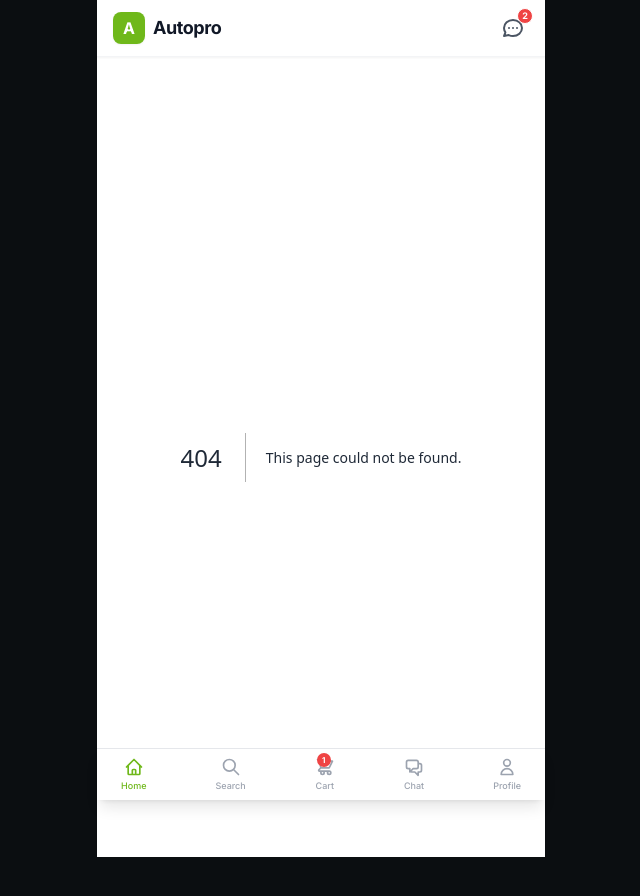
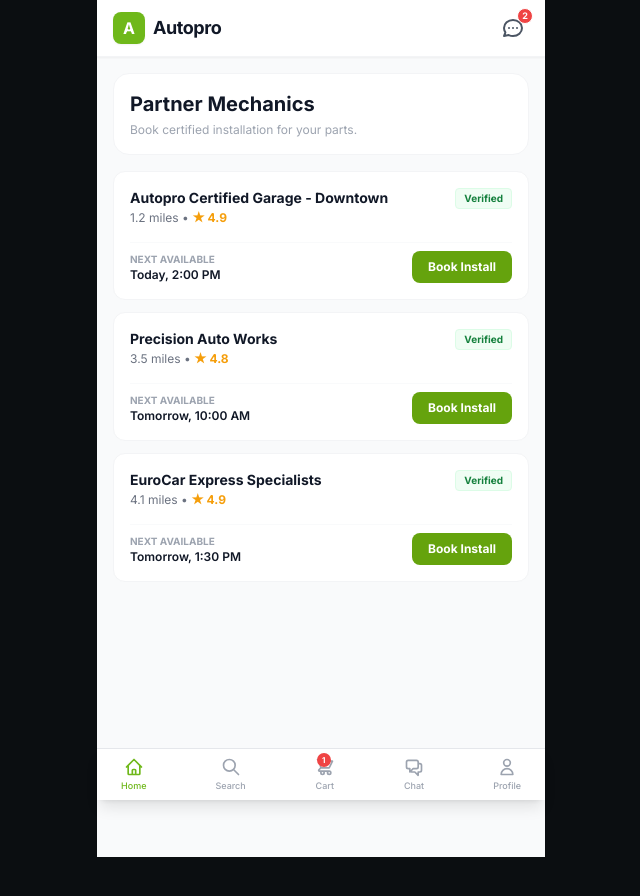
Before and after one commit to houcinhadjaissa-cyber/Autopro, a Next.js app in the folder apps/storefront/: page /mechanics in a window 1280 px wide. Before the commit this address had no page. Shown: the top 896 px of the page, without its empty margins (319-959 px from the left). Built offline with nearby package versions, Linux system fonts and the light colour scheme.

Commit message:
Create page.tsx

```diff
--- /dev/null
+++ b/apps/storefront/src/app/mechanics/page.tsx
@@ -0,0 +1,59 @@
+"use client";
+
+import React, { useState } from "react";
+
+const WrenchIcon = () => (
+  <svg className="w-4 h-4 text-[#65a30d] mr-1" fill="none" stroke="currentColor" viewBox="0 0 24 24">
+    <path strokeLinecap="round" strokeLinejoin="round" strokeWidth="2" d="M14.121 14.121L19 19m-7-7l7-7m-7 7l-2.879 2.879a3 3 0 11-4.243-4.242l2.878-2.879m7 7L12 12" />
+  </svg>
+);
+
+export default function MechanicsPage() {
+  const [bookedId, setBookedId] = useState<number | null>(null);
+
+  const garages = [
+    { id: 1, name: "Autopro Certified Garage - Downtown", dist: "1.2 miles", rating: "★ 4.9", nextSlot: "Today, 2:00 PM" },
+    { id: 2, name: "Precision Auto Works", dist: "3.5 miles", rating: "★ 4.8", nextSlot: "Tomorrow, 10:00 AM" },
+    { id: 3, name: "EuroCar Express Specialists", dist: "4.1 miles", rating: "★ 4.9", nextSlot: "Tomorrow, 1:30 PM" }
+  ];
+
+  return (
+    <div className="min-h-screen bg-gray-50 pb-24 px-4 pt-4">
+      <div className="bg-white rounded-2xl p-4 border border-gray-100 shadow-2xs mb-4">
+        <h1 className="text-xl font-bold text-gray-900">Partner Mechanics</h1>
+        <p className="text-xs text-gray-400 mt-1">Book certified installation for your parts.</p>
+      </div>
+
+      <div className="space-y-3">
+        {garages.map(g => (
+          <div key={g.id} className="bg-white rounded-xl p-4 border border-gray-100 shadow-2xs flex flex-col justify-between">
+            <div className="flex justify-between items-start">
+              <div>
+                <h3 className="font-bold text-sm text-gray-900">{g.name}</h3>
+                <p className="text-xs text-gray-500 mt-0.5">{g.dist} • <span className="text-amber-500 font-bold">{g.rating}</span></p>
+              </div>
+              <span className="bg-green-50 text-green-700 text-[10px] font-bold px-2 py-0.5 rounded border border-green-100">
+                Verified
+              </span>
+            </div>
+
+            <div className="flex items-center justify-between mt-4 pt-2 border-t border-gray-50">
+              <div className="text-xs text-gray-600">
+                <span className="block text-[10px] text-gray-400 uppercase font-bold">Next Available</span>
+                <span className="font-semibold text-gray-900">{g.nextSlot}</span>
+              </div>
+              <button
+                onClick={() => setBookedId(g.id)}
+                className={`px-4 py-2 rounded-lg font-bold text-xs transition-all ${
+                  bookedId === g.id ? "bg-green-600 text-white" : "bg-[#65a30d] text-white active:scale-95"
+                }`}
+              >
+                {bookedId === g.id ? "✓ Slot Reserved" : "Book Install"}
+              </button>
+            </div>
+          </div>
+        ))}
+      </div>
+    </div>
+  );
+}
```
